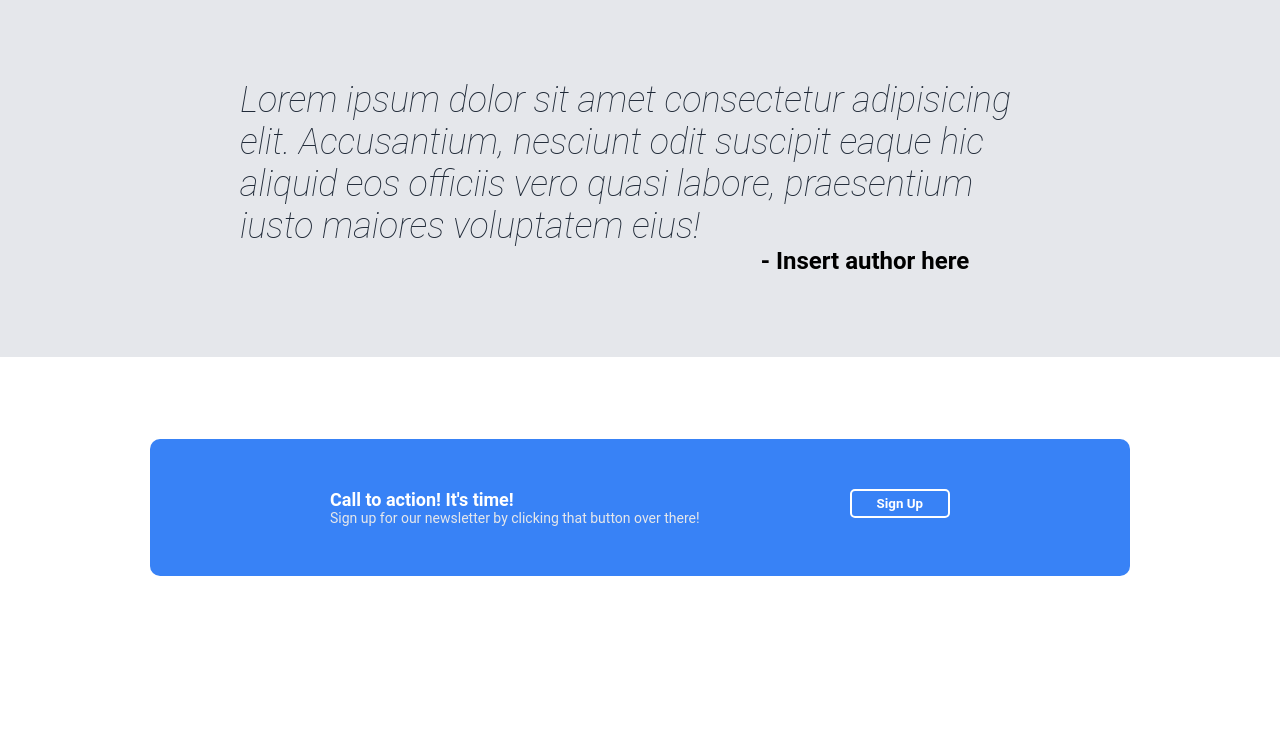
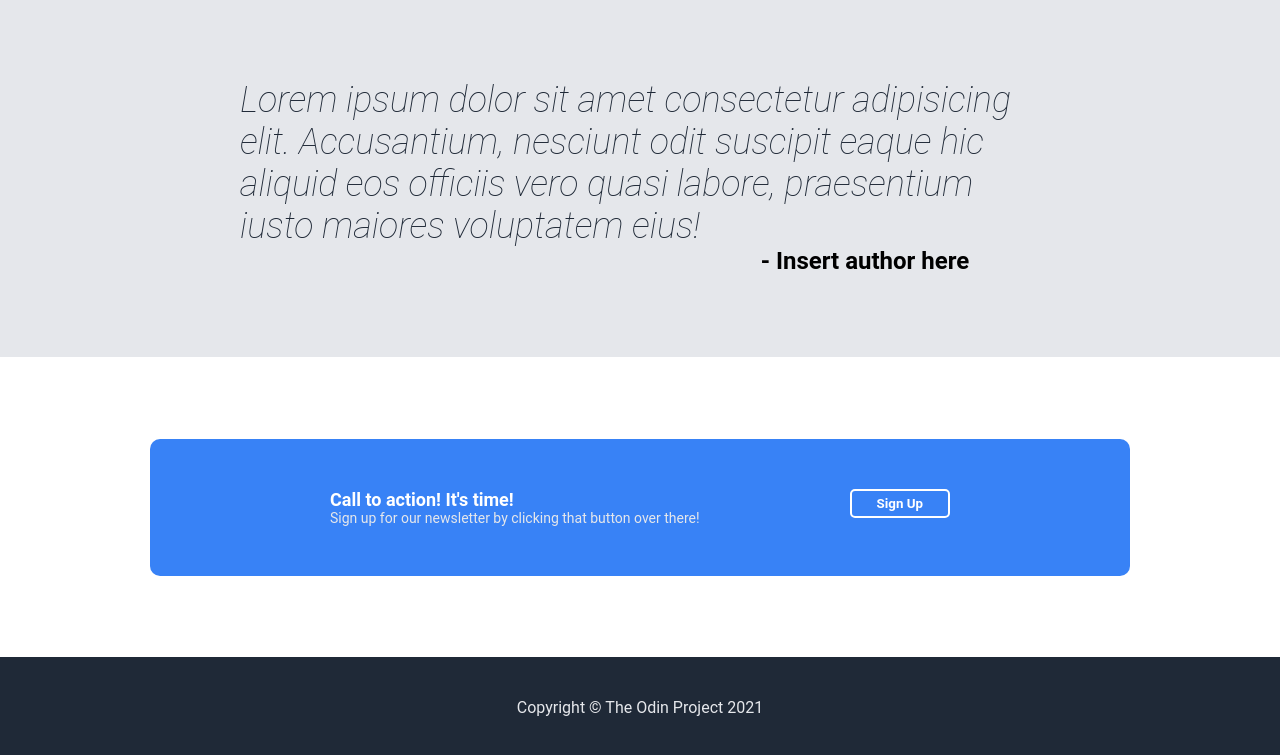
Before and after one commit to Rajie04/odin-landing-page, a plain HTML site: page index.html in a window 1280 px wide. Shown: the part 853-1608 px from the top of the page. Before the commit the page ends 1510 px from the top, so only its background shows below. Drawn offline with Linux system fonts and the light colour scheme.

Commit message:
make footer

```diff
--- a/index.html
+++ b/index.html
@@ -65,7 +65,7 @@
             </div>
         </div>
         <footer>
-
+            <p>Copyright © The Odin Project 2021</p>
         </footer>
     </body>
  </html>
--- a/style.css
+++ b/style.css
@@ -166,3 +166,12 @@ div p {
     border-radius: 5px;
     font-weight: 600;
 }
+
+footer {
+    height: 100px;
+    background-color: #1F2937;
+    color: #e5e7eb;
+    display: flex;
+    justify-content: center;
+    align-items: center;
+}
```
